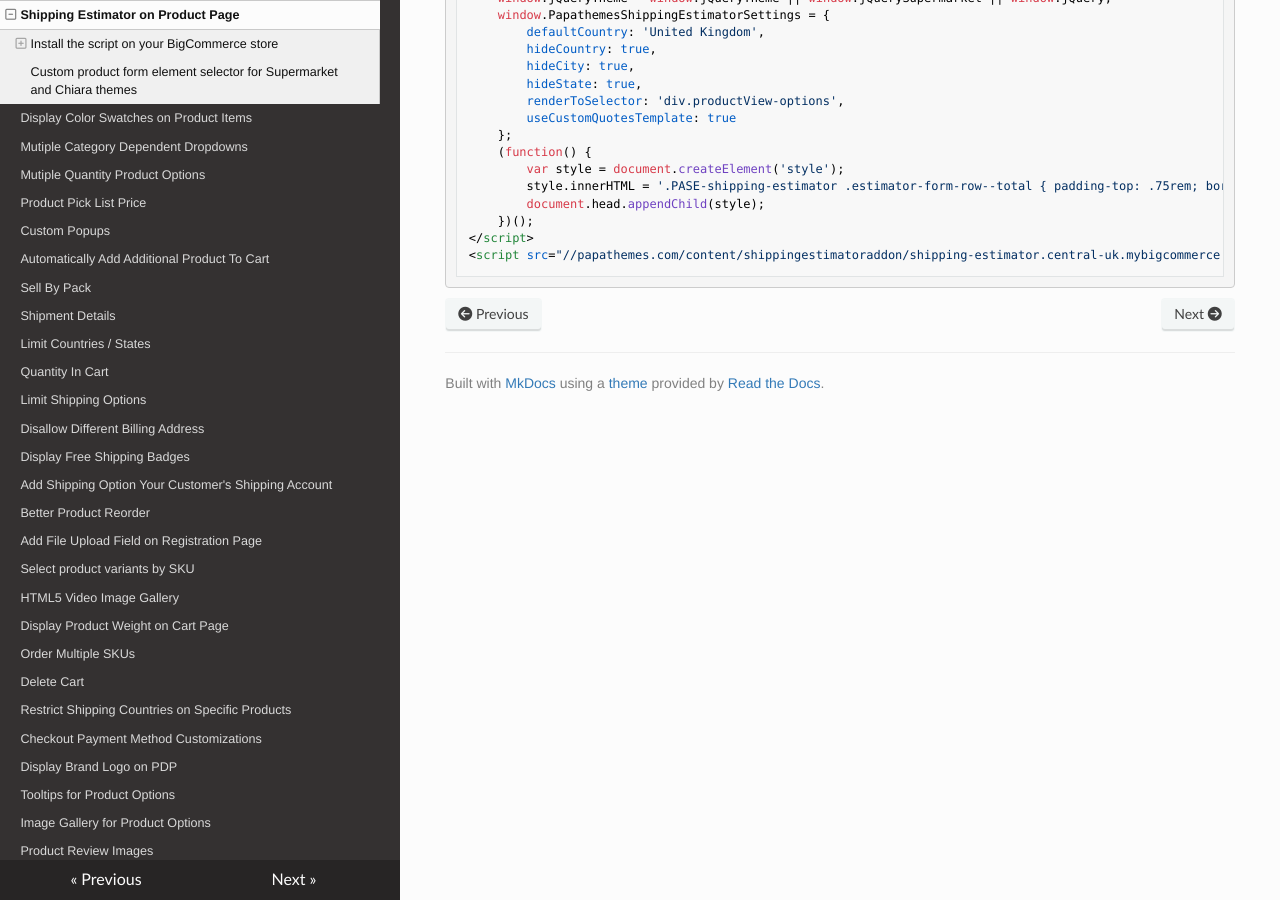
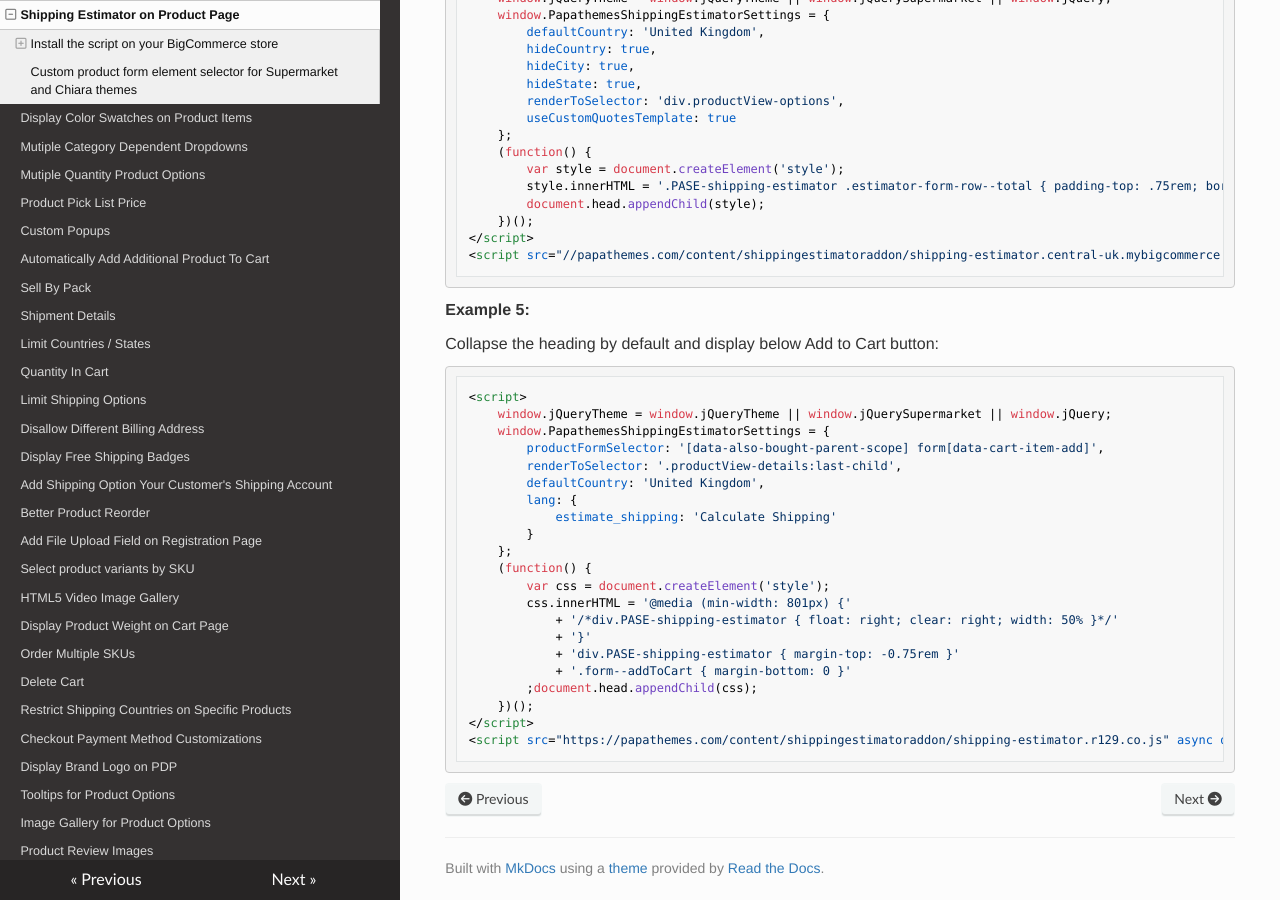
Before and after one commit to tvlgiao/bc-addons-docs, an MkDocs documentation site: the page built from docs/shipping-estimator.md, in a window 1280 px wide and 900 px high, scrolled down 4217 px. Built offline with MkDocs 1.6.1, drawn with Linux system fonts in a browser that asks for light colours; nearby versions of some CDN libraries.

Commit message:
Update 8/23

````diff
--- a/docs/shipping-estimator.md
+++ b/docs/shipping-estimator.md
@@ -145,3 +145,32 @@ Insert `productFormSelector: '[data-also-bought-parent-scope] form[data-cart-ite
 </script>
 <script src="//papathemes.com/content/shippingestimatoraddon/shipping-estimator.central-uk.mybigcommerce.com.js?1" async></script>
 ```
+
+
+**Example 5:**
+
+Collapse the heading by default and display below Add to Cart button:
+
+```html
+<script>
+    window.jQueryTheme = window.jQueryTheme || window.jQuerySupermarket || window.jQuery;
+    window.PapathemesShippingEstimatorSettings = {
+        productFormSelector: '[data-also-bought-parent-scope] form[data-cart-item-add]',
+        renderToSelector: '.productView-details:last-child',
+        defaultCountry: 'United Kingdom',
+        lang: {
+            estimate_shipping: 'Calculate Shipping'
+        }
+    };
+    (function() {
+        var css = document.createElement('style');
+        css.innerHTML = '@media (min-width: 801px) {'
+            + '/*div.PASE-shipping-estimator { float: right; clear: right; width: 50% }*/'
+            + '}'
+        	+ 'div.PASE-shipping-estimator { margin-top: -0.75rem }'
+        	+ '.form--addToCart { margin-bottom: 0 }'
+        ;document.head.appendChild(css);
+    })();
+</script>
+<script src="https://papathemes.com/content/shippingestimatoraddon/shipping-estimator.r129.co.js" async defer></script>
+```
````
Also changed, not shown: docs/hide-price.md (+1 -1 lines), docs/multiple-quantity-product-options.md (+20 -0 lines).
